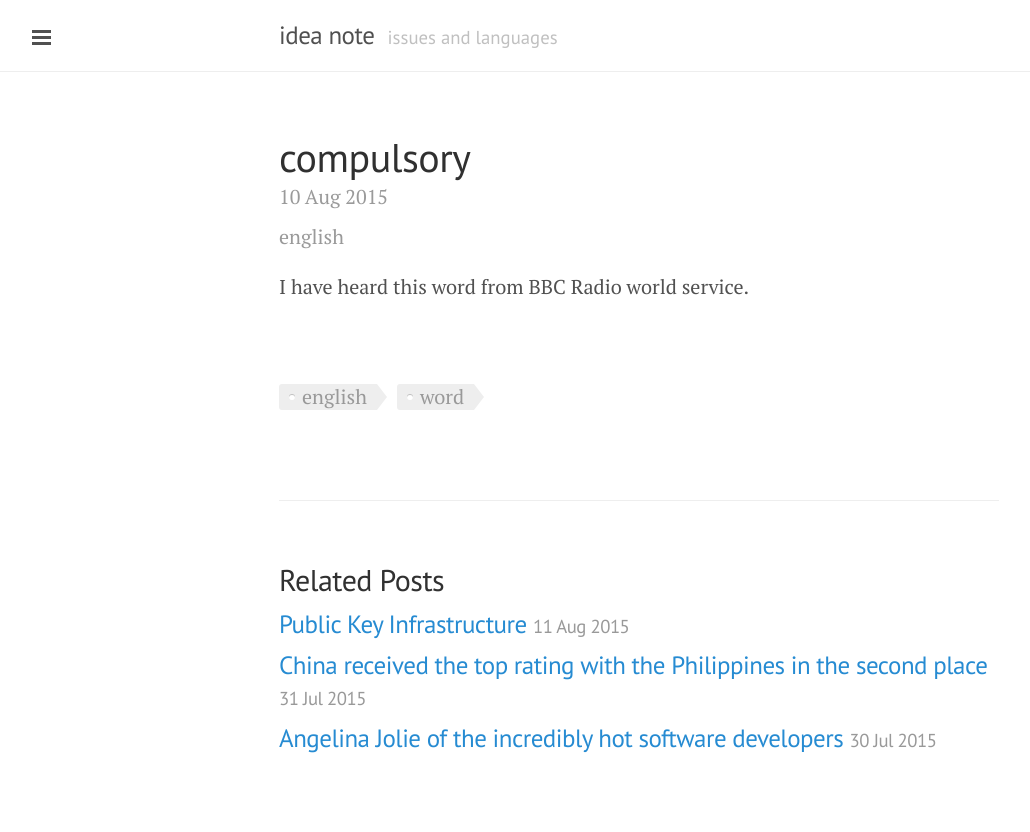
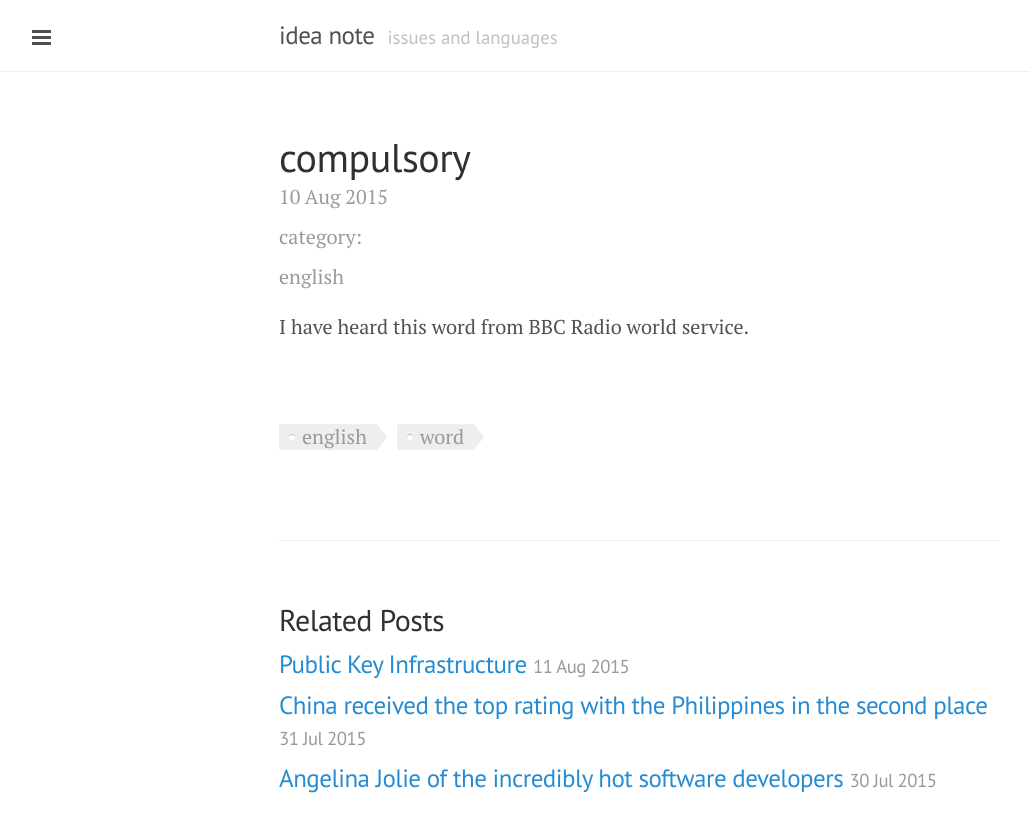
Before and after one commit to aichaku/aichaku.github.io, a Jekyll site: the page built from _posts/2015-08-10-english-expressions-note.markdown, in a window 1280 px wide. Shown: the top 832 px of the page, without its empty margins (1-1031 px from the left). Built offline with Jekyll 4.4.1, drawn with Linux system fonts in a browser that asks for light colours; Markdown is read by kramdown in place of the engine named in the settings.

```diff
--- a/_layouts/post.html
+++ b/_layouts/post.html
@@ -6,6 +6,7 @@
   <h1 class="post-title">{{ page.title }}</h1>
   <span class="post-date">{{ page.date | date_to_string }}</span>
 
+  <span class="post-date"> category: </span>
   {% for category in page.categories %}
     <span class="post-date">{{ category }}</span>
   {% endfor %}
```
